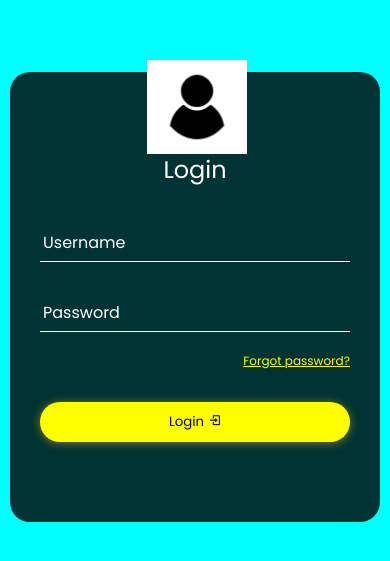
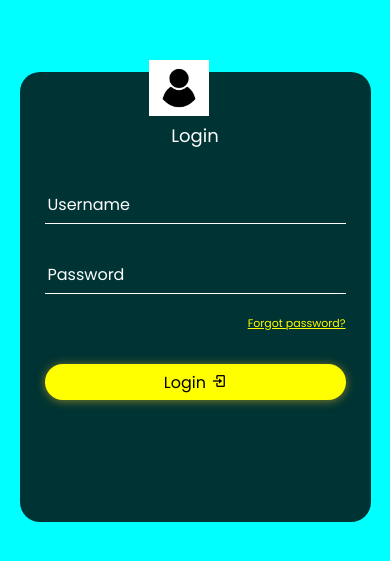
Before and after one commit to SelvaLakshmiKannan/Login-Page, a plain HTML site: page index.html in a window 390 px wide. Shown: the part 125-686 px from the top of the page. Drawn offline with nearby package versions, Linux system fonts and the light colour scheme.

Commit message:
Added new files

```diff
--- a/style.css
+++ b/style.css
@@ -88,3 +88,43 @@ body {
 .input-submit {
   box-shadow: 0 1px 10px rgb(254, 201, 26, 0.5);
 }
+@media (max-width: 768px) {
+  .login-box {
+    width: 90%;
+    padding: 60px 25px 25px 25px;
+  }
+
+  .header-text {
+    font-size: 20px;
+  }
+
+  .input-field {
+    font-size: 14px;
+  }
+
+  .forgot-pass a {
+    font-size: 11px;
+  }
+
+  .input-submit {
+    font-size: 16px;
+  }
+}
+
+@media (max-width: 480px) {
+  .header-img img {
+    width: 60px;
+  }
+
+  .login-box {
+    padding-top: 50px;
+  }
+
+  .header-text {
+    font-size: 18px;
+  }
+
+  .input-submit {
+    height: 36px;
+  }
+}
```
